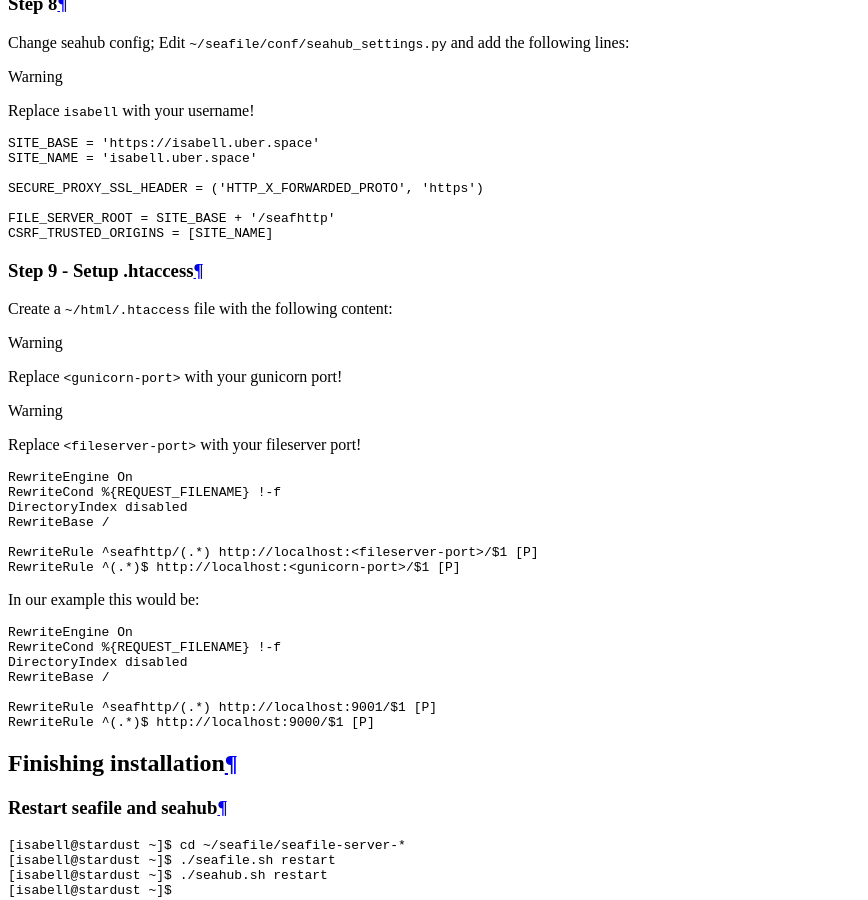
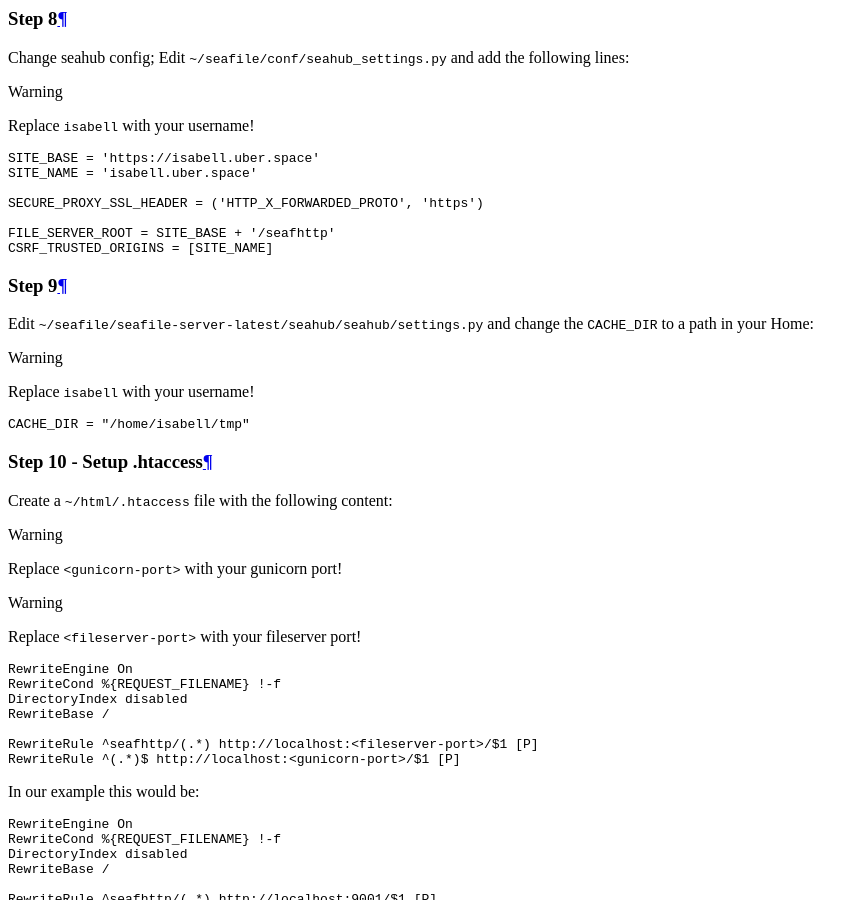
Before and after one commit to Uberspace/lab, a Sphinx documentation site: the page built from source/guide_seafile.rst, in a window 1280 px wide and 900 px high, scrolled down 4119 px. Shown: the whole window, without its empty margins (0-868 px from the left). Built offline with Sphinx 7.4.7 and the Read the Docs theme 2.0.0, drawn with Linux system fonts in a browser that asks for light colours; some of the changed text lies outside the part shown.

Commit message:
Change seafile guide to user-specific cache dir to enable multiple instances on the same host

```diff
--- a/source/guide_seafile.rst
+++ b/source/guide_seafile.rst
@@ -59,8 +59,9 @@
 
 ::
 
- [isabell@stardust ~]$ mkdir seafile
- [isabell@stardust ~]$ cd seafile/
+ [isabell@stardust ~]$ mkdir ~/tmp
+ [isabell@stardust ~]$ mkdir ~/seafile
+ [isabell@stardust ~]$ cd ~/seafile/
  [isabell@stardust ~]$ curl https://download.seadrive.org/seafile-server_6.3.4_x86-64.tar.gz | tar xzf -
  [isabell@stardust ~]$
 
@@ -202,7 +203,19 @@
   FILE_SERVER_ROOT = SITE_BASE + '/seafhttp'
   CSRF_TRUSTED_ORIGINS = [SITE_NAME]
 
-Step 9 - Setup .htaccess
+Step 9
+------
+
+Edit ``~/seafile/seafile-server-latest/seahub/seahub/settings.py`` and change the ``CACHE_DIR`` to a path in your Home:
+
+.. warning:: Replace ``isabell`` with your username!
+
+::
+
+ CACHE_DIR = "/home/isabell/tmp"
+
+
+Step 10 - Setup .htaccess
 ------------------------
 
 Create a ``~/html/.htaccess`` file with the following content:
```
